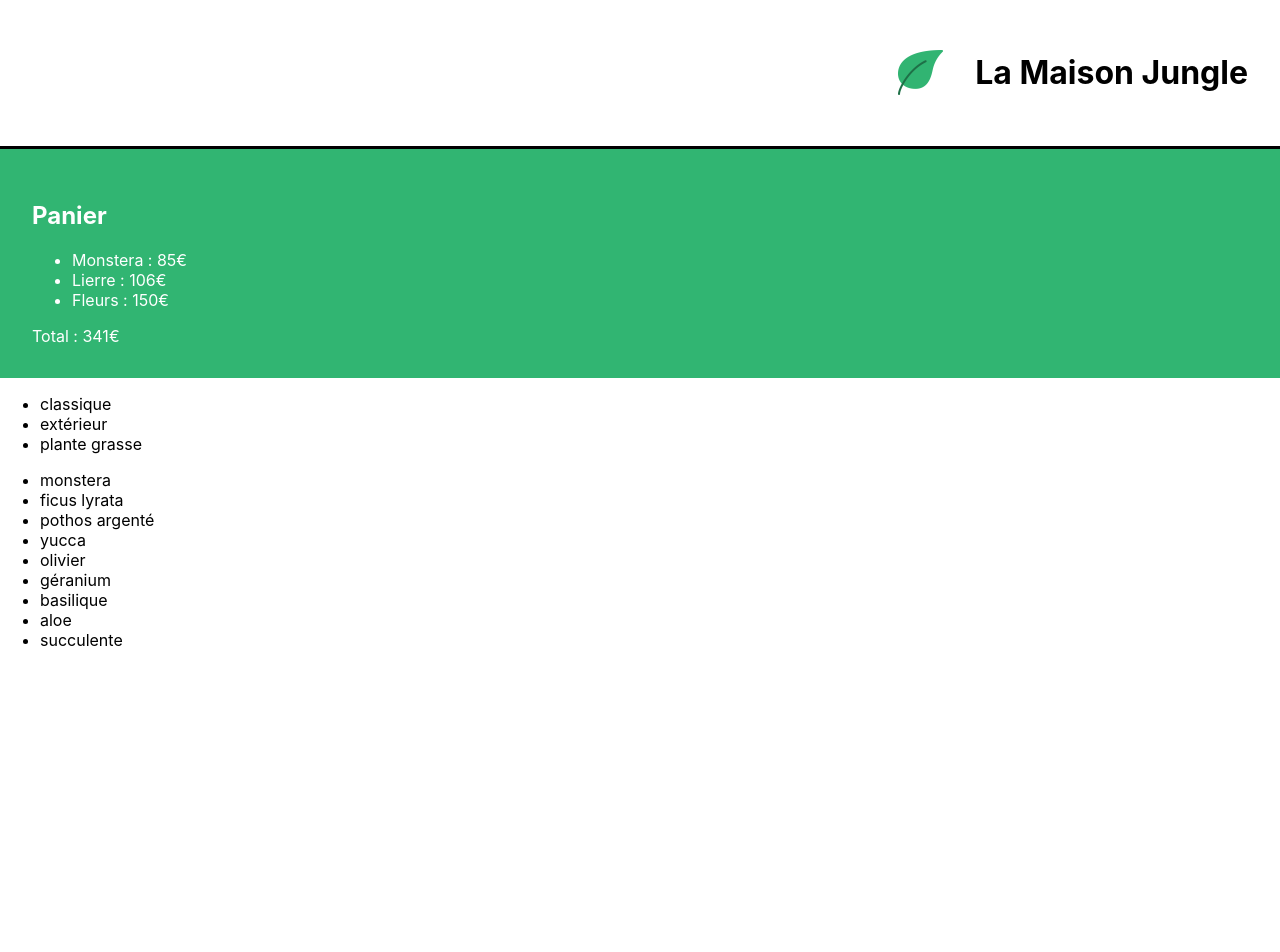
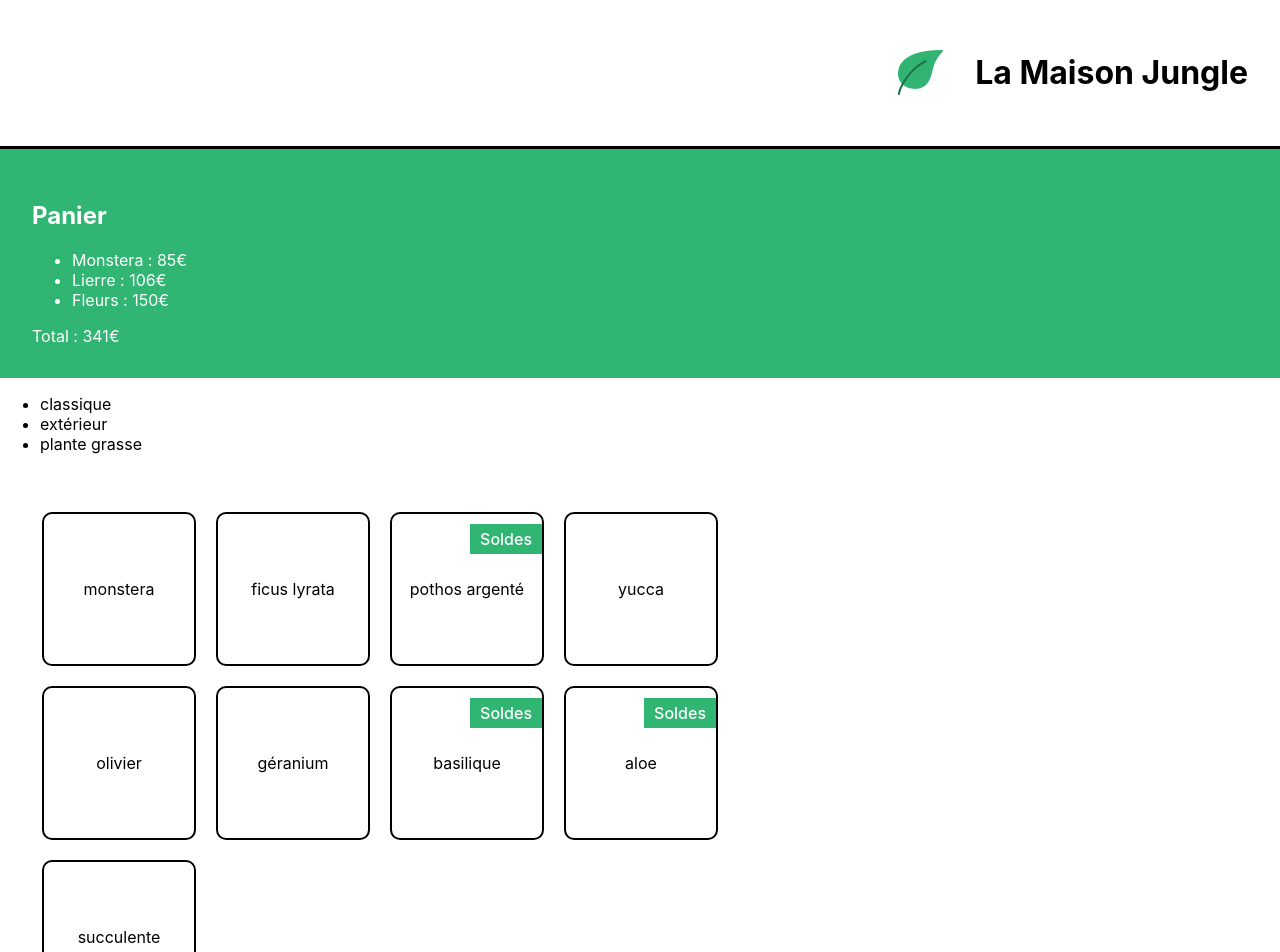
Before and after one commit to PradermN/La-maison-jungle, a React (Create React App) app: page / in a window 1280 px wide. Shown: the top 952 px of the page. Before the commit the page ends 800 px from the top, so only its background shows below. Built offline with nearby package versions, Linux system fonts and the light colour scheme.

Commit message:
Ajout de conditions et stylesa shoppingList

```diff
--- a/src/components/ShoppingList.js
+++ b/src/components/ShoppingList.js
@@ -1,4 +1,6 @@
 import React from "react";
+
+import '../styles/ShoppingList.css'
 
 import { plantList } from "../datas/plantList";
 
@@ -15,16 +17,24 @@ export default function ShoppingList(){
     return(
 
         <div>
+
 			<ul>
 				{categories.map((cat) => (
 					<li key={cat}>{cat}</li>
 				))}
 			</ul>
-			<ul>
+
+
+			<ul className="lmj-plant-list">
 				{plantList.map((plant) => (
-					<li key={plant.id}>{plant.name}</li>
+					<li key={plant.id} className="lmj-plant-item">
+                        {plant.name}
+                        {plant.isSpecialOffer && <div className='lmj-sales'>Soldes</div>}
+                    </li>
+
 				))}
 			</ul>
+
 		</div>
 
 
--- a/src/datas/plantList.js
+++ b/src/datas/plantList.js
@@ -12,7 +12,8 @@ export const plantList = [
 	{
 		name: 'pothos argenté',
 		category: 'classique',
-		id: '3sd'
+		id: '3sd',
+		isSpecialOffer: true
 	},
 	{
 		name: 'yucca',
@@ -22,7 +23,8 @@ export const plantList = [
 	{
 		name: 'olivier',
 		category: 'extérieur',
-		id: '5pl'
+		id: '5pl',
+		isAvailable: false
 	},
 	{
 		name: 'géranium',
@@ -32,12 +34,14 @@ export const plantList = [
 	{
 		name: 'basilique',
 		category: 'extérieur',
-		id: '7ie'
+		id: '7ie',
+		isSpecialOffer: true
 	},
 	{
 		name: 'aloe',
 		category: 'plante grasse',
-		id: '8fp'
+		id: '8fp',
+		isSpecialOffer: true
 	},
 	{
 		name: 'succulente',
--- /dev/null
+++ b/src/styles/ShoppingList.css
@@ -0,0 +1,30 @@
+.lmj-plant-list {
+	list-style-type: none;
+	padding: 32px;
+	display: flex;
+	flex-wrap: wrap;
+	max-width: 800px;
+}
+
+.lmj-plant-item {
+	border: solid 2px black;
+	border-radius: 10px;
+	height: 150px;
+	width: 150px;
+	margin: 10px;
+	display: flex;
+	align-items: center;
+	justify-content: center;
+	flex-direction: column;
+	position: relative;
+}
+
+.lmj-sales {
+	position: absolute;
+	right: 0px;
+	top: 10px;
+	font-weight: 500;
+	color: white;
+	padding: 5px 10px;
+	background-color: #31b572;
+}
```
